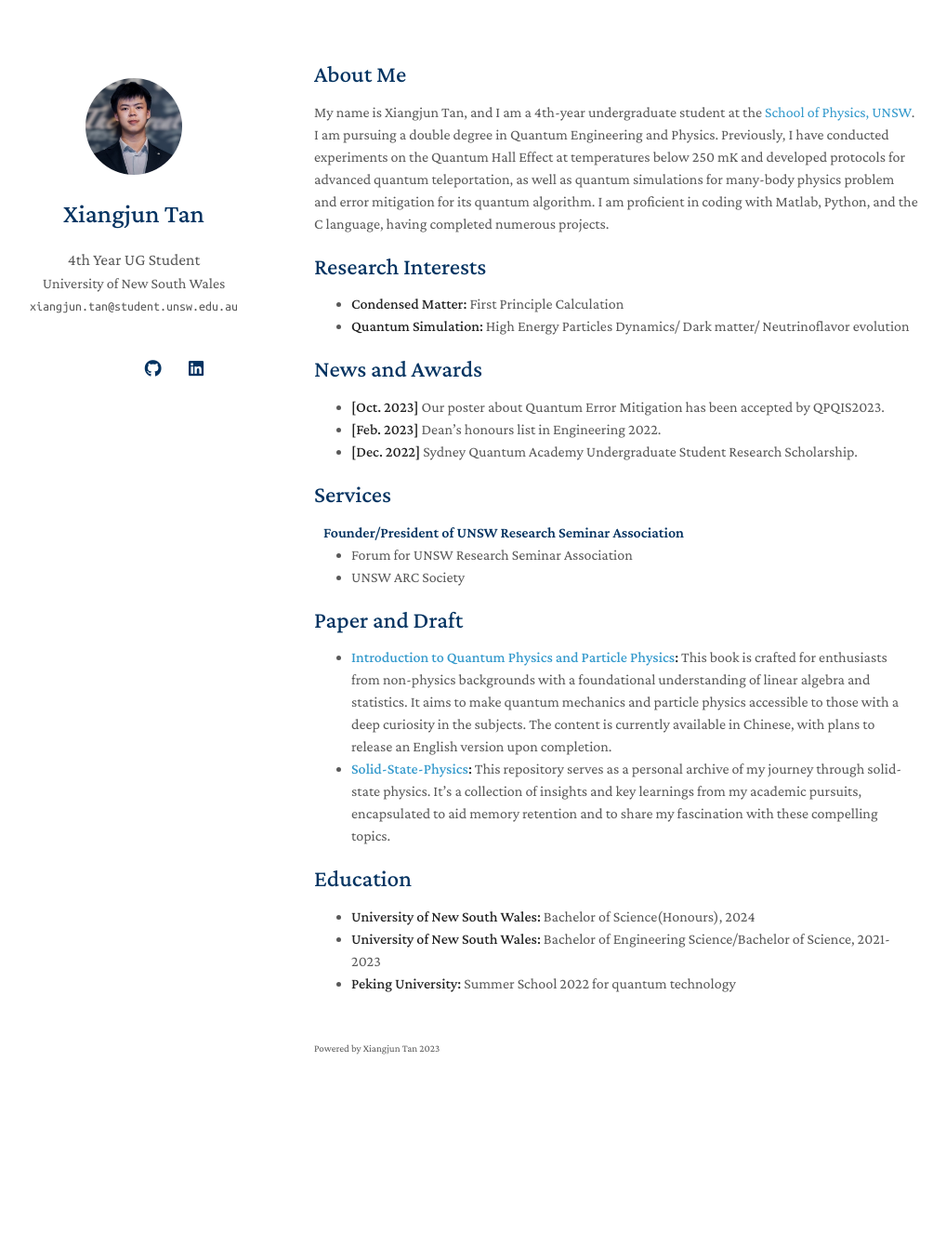
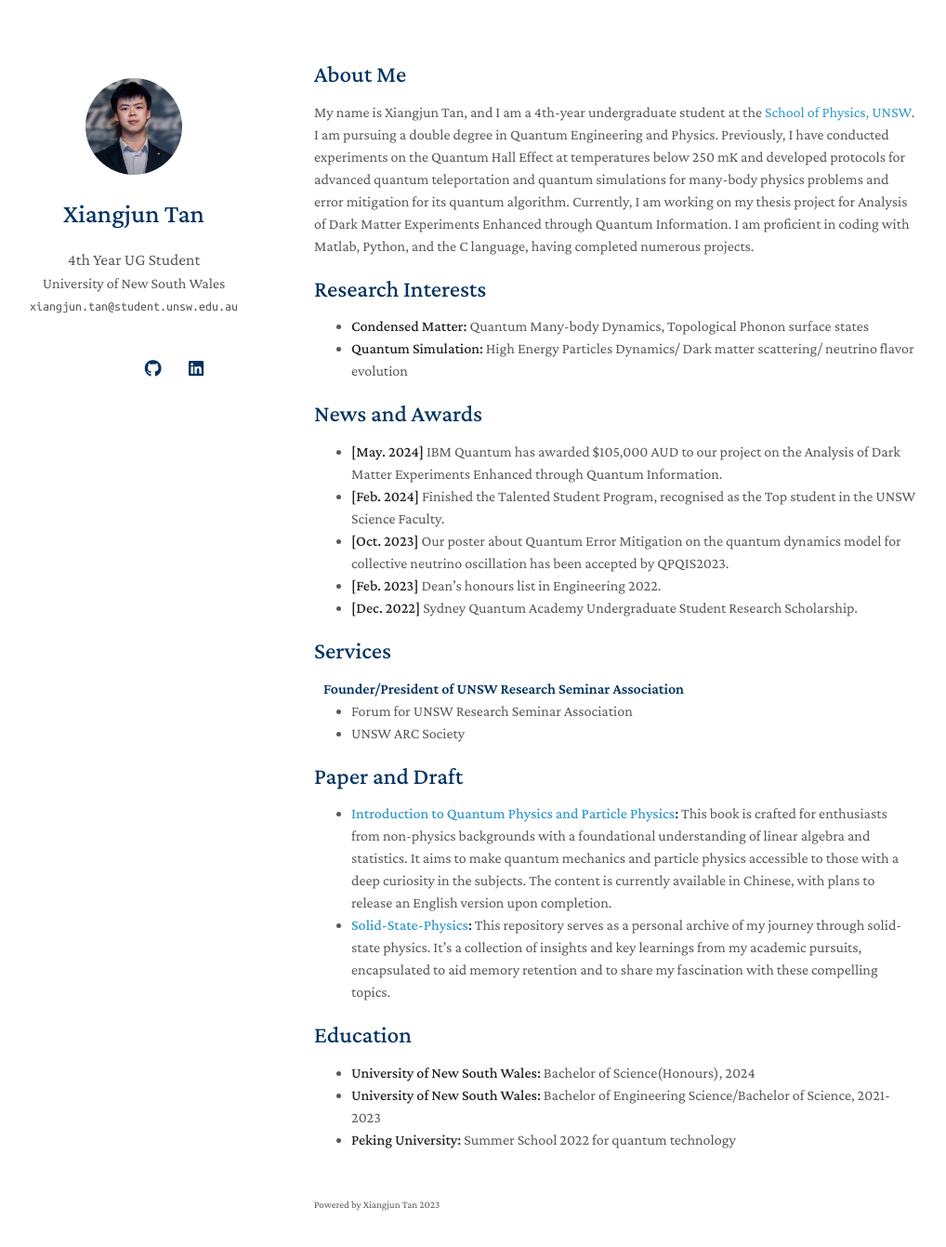
Before and after one commit to xiangjun-tan/xiangjun-tan.github.io, a Jekyll site: the page built from index.md, in a window 1280 px wide and 1376 px high. Shown: the top 1341 px of the window at 93% size, without its empty margins (132-1150 px from the left). Built offline with Jekyll 4.4.1, drawn with Linux system fonts in a browser that asks for light colours; nearby versions of some CDN libraries; a style sheet for code colours, icons or effects is not loaded; our own code applies the rules of GitHub Pages for plain Markdown files.

Commit message:
index.md

```diff
--- a/index.md
+++ b/index.md
@@ -4,16 +4,17 @@ layout: homepage
 
 ## About Me
 
-My name is Xiangjun Tan, and I am a 4th-year undergraduate student at the [School of Physics, UNSW](https://www.unsw.edu.au/science/our-schools/physics). I am pursuing a double degree in Quantum Engineering and Physics. Previously, I have conducted experiments on the Quantum Hall Effect at temperatures below 250 mK and developed protocols for advanced quantum teleportation, as well as quantum simulations for many-body physics problem and error mitigation for its quantum algorithm. I am proficient in coding with Matlab, Python, and the C language, having completed numerous projects.
+My name is Xiangjun Tan, and I am a 4th-year undergraduate student at the [School of Physics, UNSW](https://www.unsw.edu.au/science/our-schools/physics). I am pursuing a double degree in Quantum Engineering and Physics. Previously, I have conducted experiments on the Quantum Hall Effect at temperatures below 250 mK and developed protocols for advanced quantum teleportation and quantum simulations for many-body physics problems and error mitigation for its quantum algorithm. Currently, I am working on my thesis project for Analysis of Dark Matter Experiments Enhanced through Quantum Information. I am proficient in coding with Matlab, Python, and the C language, having completed numerous projects.
 
 ## Research Interests
 
-- **Condensed Matter:** First Principle Calculation
-- **Quantum Simulation:** High Energy Particles Dynamics/ Dark matter/ Neutrinoflavor evolution
+- **Condensed Matter:** Quantum Many-body Dynamics, Topological Phonon surface states
+- **Quantum Simulation:** High Energy Particles Dynamics/ Dark matter scattering/ neutrino flavor evolution
 
 ## News and Awards
-
-- **[Oct. 2023]** Our poster about Quantum Error Mitigation has been accepted by QPQIS2023.
+- **[May. 2024]** IBM Quantum has awarded $105,000 AUD to our project on the Analysis of Dark Matter Experiments Enhanced through Quantum Information.
+- **[Feb. 2024]** Finished the Talented Student Program, recognised as the Top student in the UNSW Science Faculty.
+- **[Oct. 2023]** Our poster about Quantum Error Mitigation on the quantum dynamics model for collective neutrino oscillation has been accepted by QPQIS2023.
 - **[Feb. 2023]** Dean's honours list in Engineering 2022.
 - **[Dec. 2022]** Sydney Quantum Academy Undergraduate Student Research Scholarship.
 
```
